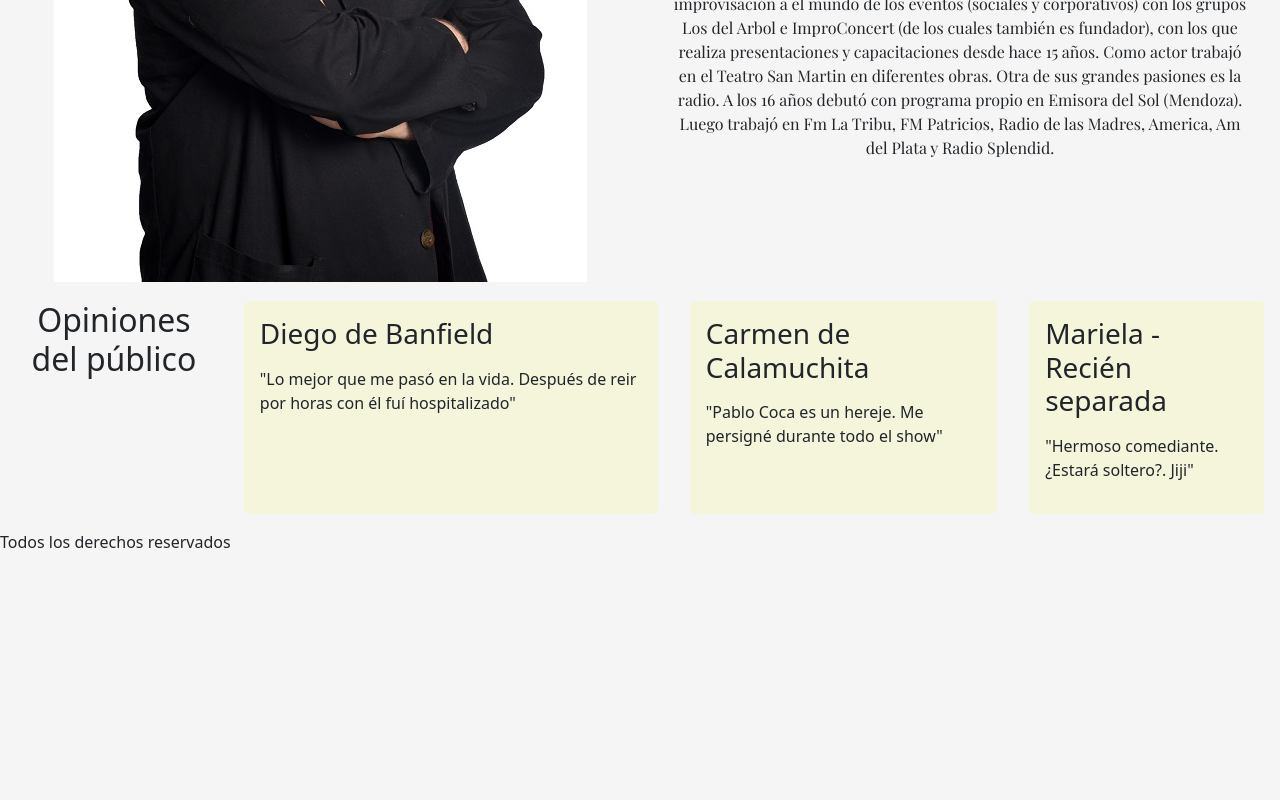
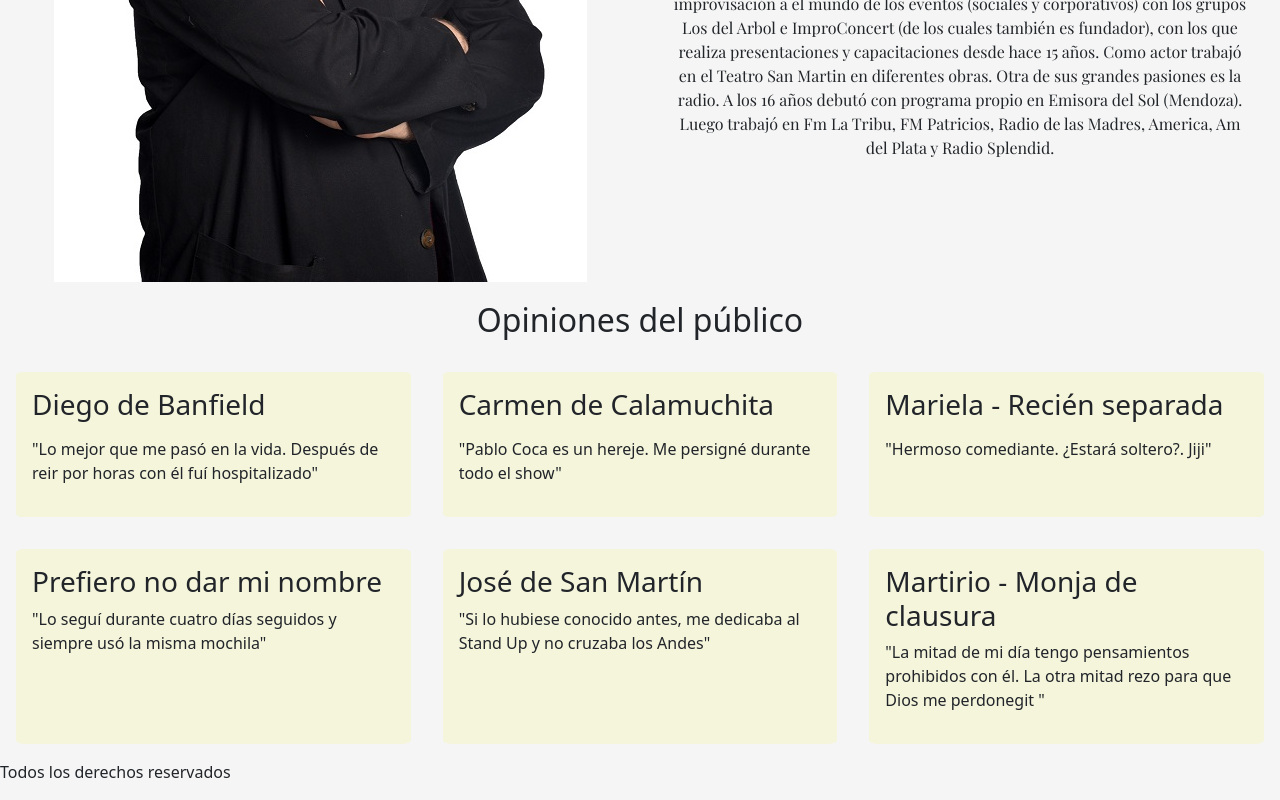
Before and after one commit to cocapablo/web-pablococa, a plain HTML site: page pages/quiensoy.html in a window 1280 px wide. Shown: the part 733-1533 px from the top of the page. Before the commit the page ends 1303 px from the top, so only its background shows below. Drawn offline with nearby package versions, Linux system fonts and the light colour scheme.

Commit message:
cards con tablet

```diff
--- a/css/estilos.css
+++ b/css/estilos.css
@@ -73,7 +73,7 @@ Se utilizan en varios html
     margin: 1rem;
 }
 
-section .card-pablo {
+section .card-pablo, section .card-pablo-extra {
     background-color: beige;
     margin: 1rem;
     padding: 1rem;
@@ -81,8 +81,12 @@ section .card-pablo {
 
 }
 
-section .card-pablo h3 {
+section .card-pablo h3, section .card-pablo-extra {
     margin-bottom: 1rem;
+}
+
+section .card-pablo-extra {
+    display: none;
 }
 
 /* Clase .img-descripcion-pablo */
@@ -99,6 +103,16 @@ section .card-pablo h3 {
 }
 
 /* Propiedades de mq */
+/*Tablet*/
+@media screen and (min-width:600px) {
+
+
+    .card-pablo-panel {
+        flex-direction: row;
+    }
+}
+
+/* Desktop */
 @media screen and (min-width:1024px) {
 
 
@@ -124,7 +138,26 @@ section .card-pablo h3 {
         grid-area: descripcion;
     }
 
+    section .card-pablo-extra {
+        display: block;
+    }
+
+    /*
     .card-pablo-panel {
         flex-direction: row;
+
+    */
+
+    .card-pablo-panel {
+        display: grid;
+        grid-template-columns: repeat(3, 1fr);
+        grid-template-areas:
+        "titulo titulo titulo";
     }
+
+    .card-pablo-panel h2 {
+        grid-area: titulo;
+    }
+
+
 }
--- a/pages/quiensoy.html
+++ b/pages/quiensoy.html
@@ -90,6 +90,18 @@
             <h3>Mariela - Recién separada</h3>
             <p>"Hermoso comediante. ¿Estará soltero?. Jiji"</p>
         </div>
+        <div class="card-pablo-extra">
+            <h3>Prefiero no dar mi nombre</h3>
+            <p>"Lo seguí durante cuatro días seguidos y siempre usó la misma mochila"</p>
+        </div>
+        <div class="card-pablo-extra">
+            <h3>José de San Martín</h3>
+            <p>"Si lo hubiese conocido antes, me dedicaba al Stand Up y no cruzaba los Andes"</p>
+        </div>
+        <div class="card-pablo-extra">
+            <h3>Martirio - Monja de clausura</h3>
+            <p>"La mitad de mi día tengo pensamientos prohibidos con él. La otra mitad rezo para que Dios me perdonegit "</p>
+        </div>
     </section>
 
     <footer>
```
Also changed, not shown: index.html (+12 -0 lines).
